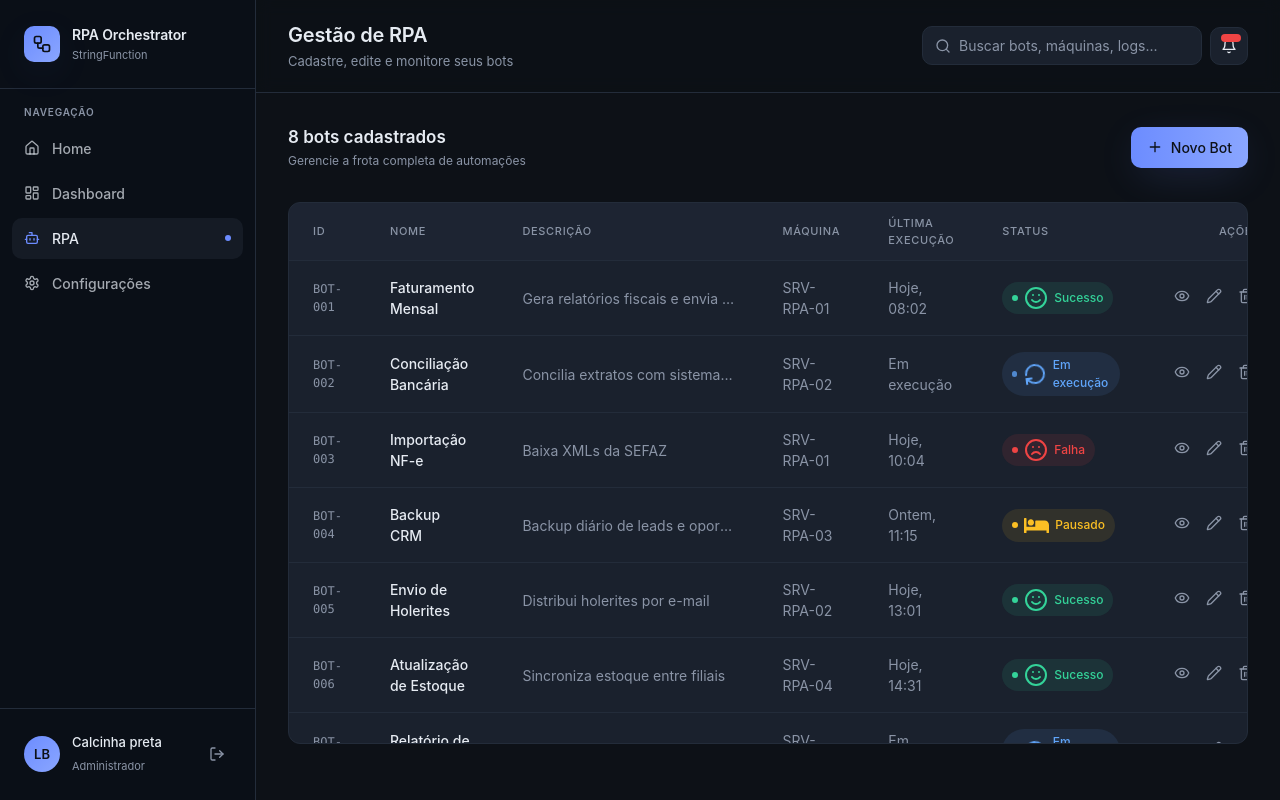
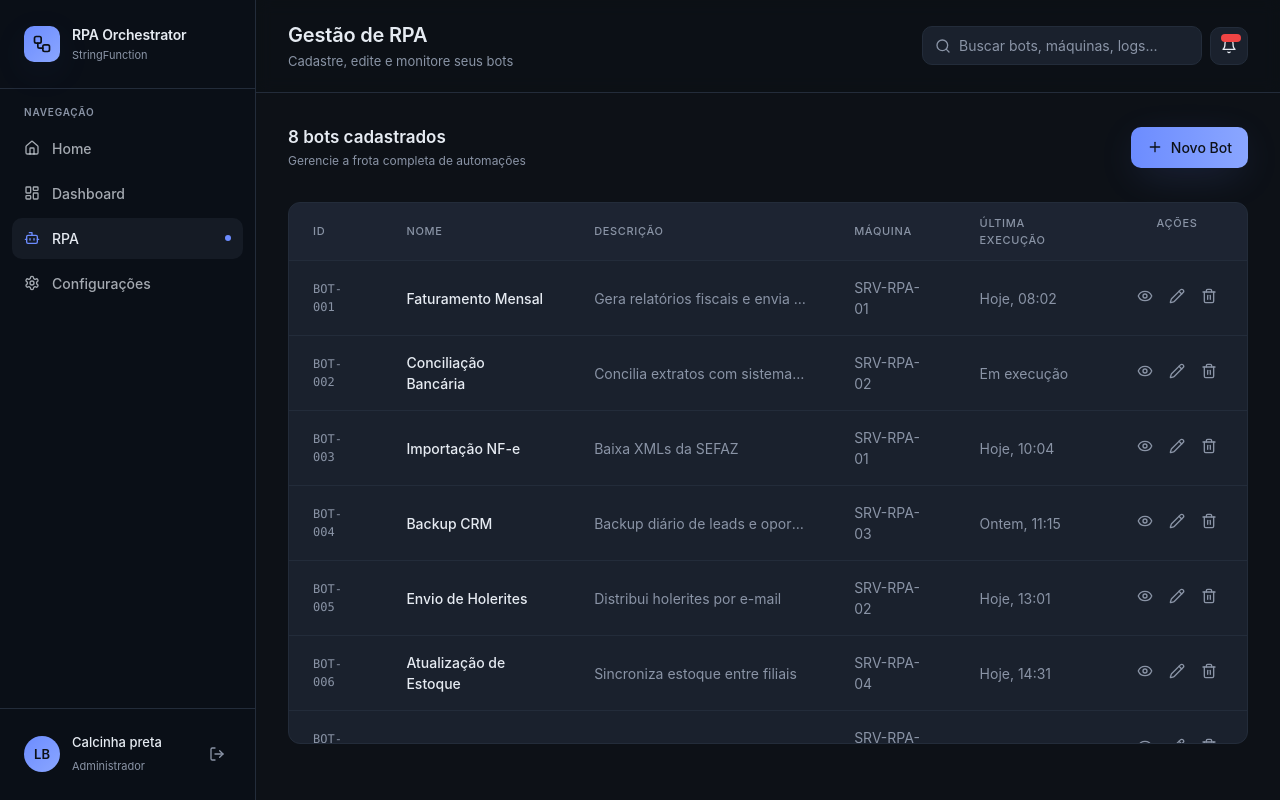
Before and after one commit to StringFunction/sistema_orquestrador, a React (Vite) app: page /rpa in a window 1280 px wide. Built offline with nearby package versions, Linux system fonts and the light colour scheme.

Commit message:
nada demais

```diff
--- a/src/App.jsx
+++ b/src/App.jsx
@@ -4,6 +4,7 @@ import Home from "./pages/Home.jsx";
 import Dashboard from "./pages/Dashboard.jsx";
 import Rpa from "./pages/Rpa.jsx";
 import Settings from "./pages/Settings.jsx";
+import Login from "./pages/Login.jsx";
 
 export default function App() {
   return (
@@ -15,6 +16,7 @@ export default function App() {
           <Route path="/dashboard" element={<Dashboard />} />
           <Route path="/rpa" element={<Rpa />} />
           <Route path="/settings" element={<Settings />} />
+          <Route path="/login" element={<Login />} />
           <Route path="*" element={<div style={{ padding: 40 }}>404 — Página não encontrada</div>} />
         </Routes>
       </main>
--- a/src/pages/Login.jsx
+++ b/src/pages/Login.jsx
@@ -1,7 +1,9 @@
 function Login(){
     return (
         <>
+            <main>
 
+            </main>
 
         </>
     )
--- a/src/pages/Rpa.jsx
+++ b/src/pages/Rpa.jsx
@@ -38,7 +38,7 @@ export default function Rpa() {
           <div className="table-wrap">
             <table>
               <thead>
-                <tr><th>ID</th><th>Nome</th><th>Descrição</th><th>Máquina</th><th>Última execução</th><th>Status</th><th className="text-right">Ações</th></tr>
+                <tr><th>ID</th><th>Nome</th><th>Descrição</th><th>Máquina</th><th>Última execução</th><th className="flex justify-center">Ações</th></tr>
               </thead>
               <tbody>
                 {bots.map((b) => (
@@ -48,7 +48,6 @@ export default function Rpa() {
                     <td className="text-muted" style={{ maxWidth: 260, overflow: "hidden", textOverflow: "ellipsis", whiteSpace: "nowrap" }}>{b.description}</td>
                     <td className="text-muted">{b.machine}</td>
                     <td className="text-muted">{b.lastRun}</td>
-                    <td><StatusBadge status={b.status} /></td>
                     <td className="text-right">
                       <div className="row-actions">
                         <button onClick={() => setSelected(b)} aria-label="Detalhes"><Eye size={16} /></button>
--- a/src/styles.css
+++ b/src/styles.css
@@ -136,7 +136,7 @@ tbody td { padding: 16px 24px; }
 .mono { font-family: "SF Mono", Monaco, Consolas, monospace; font-size: 12px; color: var(--muted); }
 .text-muted { color: var(--muted); }
 .text-right { text-align: right; }
-.row-actions { display: inline-flex; gap: 4px; }
+.row-actions { display: inline-flex; gap: 4px; z-index: 20px; }
 .row-actions button { padding: 6px; border-radius: 6px; color: var(--muted); transition: all 0.15s; }
 .row-actions button:hover { background: var(--bg-elev); color: var(--fg); }
 
```
